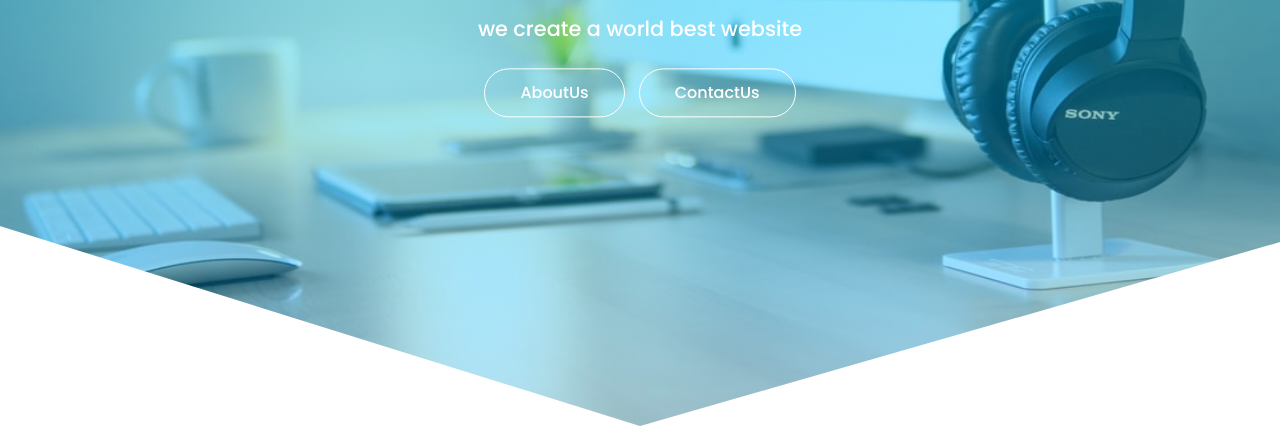
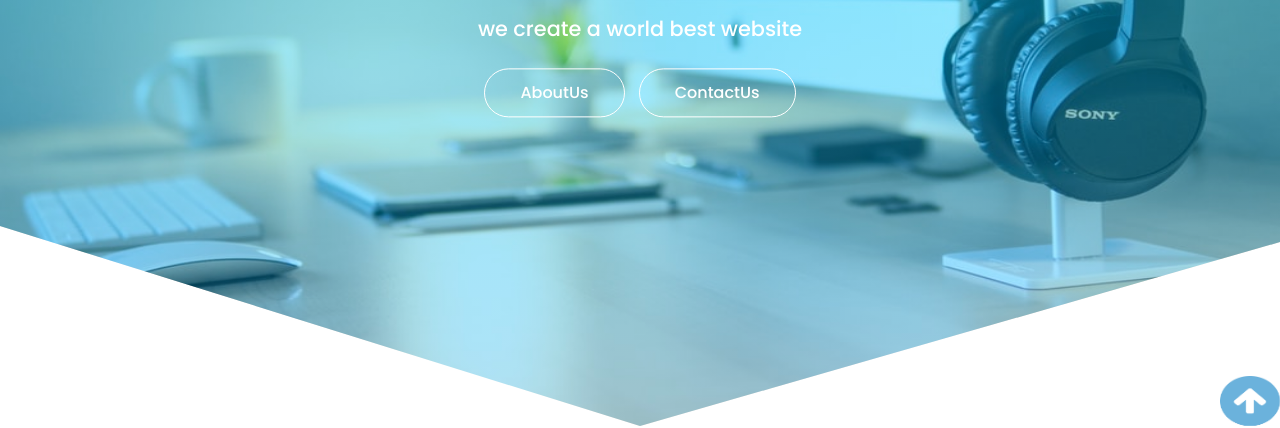
Before and after one commit to afrasaiyab/developer, a plain HTML site: page index.html in a window 1280 px wide. Shown: the part 374-802 px from the top of the page. Drawn offline with nearby package versions, Linux system fonts and the light colour scheme; files whose address does not match are found by name.

Commit message:
Add files via upload

```diff
--- a/index.html
+++ b/index.html
@@ -569,7 +569,11 @@
          by Raja
        </p>
     </div>
-
+  <div class="scroll">
+    <a href="index.html">
+      <img src="rr.png" width="60px" height="50px" alt="">
+    </a>
+  </div>
 
   </div>
 
--- a/style.css
+++ b/style.css
@@ -1,5 +1,5 @@
 html{
-    scroll-behavior: ;
+    scroll-behavior: smooth;
 }
 *{
     margin: 0%;
@@ -386,7 +386,12 @@ i{
     font-weight: 600;
     text-shadow: 0 2px 5px rgba(0,0,0,0.4);
 }
-
+.scroll{
+    float: right;
+    position: fixed;
+    right: 0;
+    bottom: 0;
+}
 .navi li{
     text-align: left;
 }
```
Also changed, not shown: rr.png (added).
